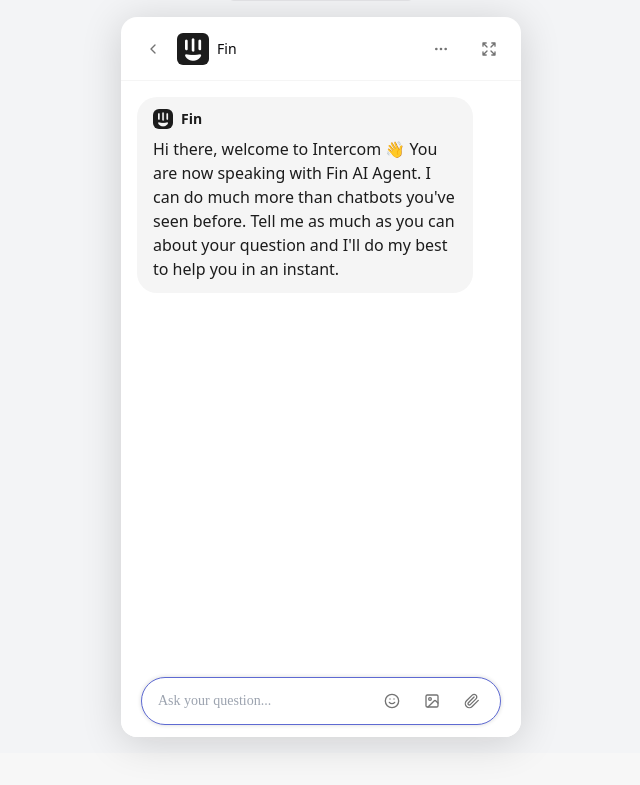
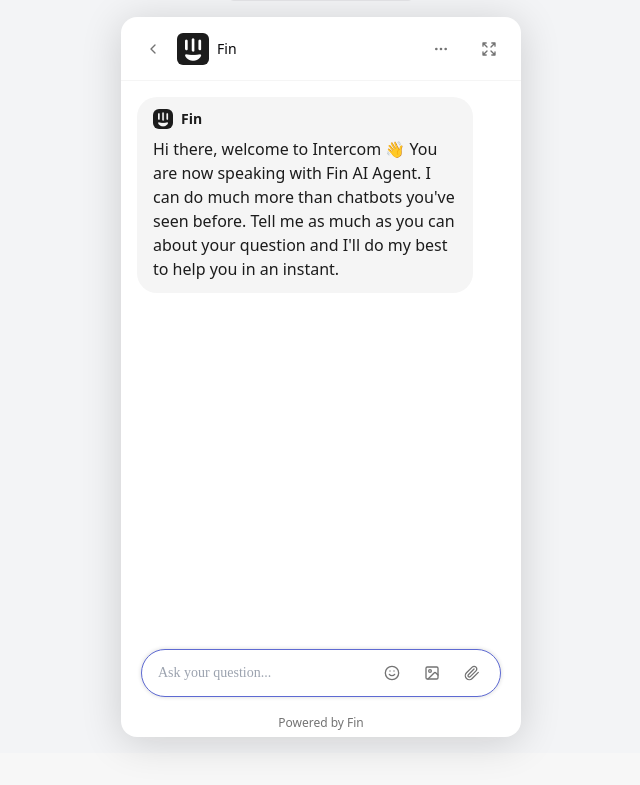
Before and after one commit to tanya-e/chat-prototype-studio, a React (Vite) app: page / in a window 1280 px wide. Shown: the part 223-1008 px from the top of the page, without its empty margins (319-959 px from the left). Built offline with nearby package versions, Linux system fonts and the light colour scheme.

Commit message:
Add "Powered by Fin" component
Adds a new component to display "Powered by Fin" at the bottom-center of the messenger interface. Includes styling and positioning as specified in the prompt.

```diff
--- a/src/components/messenger/Messenger.tsx
+++ b/src/components/messenger/Messenger.tsx
@@ -1,4 +1,3 @@
-
 import React, { useState, useEffect, useRef } from "react";
 import MessengerHeader, { HeaderStateType } from "./MessengerHeader";
 import MessageGroup, { MessageGroupType } from "./MessageGroup";
@@ -6,6 +5,7 @@ import TypingIndicator from "./TypingIndicator";
 import MessageComposer from "./MessageComposer";
 import SystemMessage from "./SystemMessage";
 import TeamHandover from "./TeamHandover";
+import PoweredByBranding from "./PoweredByBranding";
 import { Button } from "@/components/ui/button";
 import { RotateCcw } from "lucide-react";
 import { useToast } from "@/hooks/use-toast";
@@ -261,6 +261,7 @@ const Messenger: React.FC = () => {
         )}
 
         <MessageComposer onSendMessage={handleSendMessage} />
+        <PoweredByBranding />
       </div>
     </div>
   );
--- /dev/null
+++ b/src/components/messenger/PoweredByBranding.tsx
@@ -0,0 +1,27 @@
+
+import React from "react";
+
+const PoweredByBranding: React.FC = () => {
+  return (
+    <div
+      className="w-full flex justify-center items-center py-2"
+      style={{
+        padding: "8px 0",
+      }}
+    >
+      <span
+        style={{
+          color: "var(--messenger-text-muted)",
+          fontSize: "12px",
+          fontWeight: 457,
+          lineHeight: "100%",
+          fontStyle: "normal",
+        }}
+      >
+        Powered by Fin
+      </span>
+    </div>
+  );
+};
+
+export default PoweredByBranding;
```
